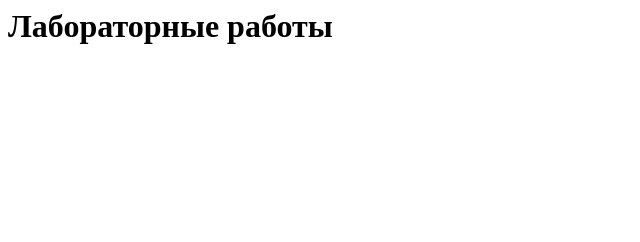
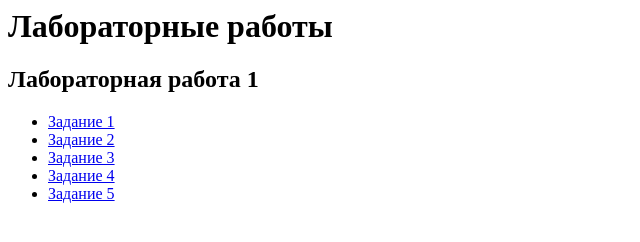
Before and after one commit to svcmacwork/svcmacwork.github.io, a plain HTML site: page index.html in a window 1280 px wide. Shown: the whole page, without its empty margins (0-640 px from the left). Drawn offline with Linux system fonts and the light colour scheme.

Commit message:
Add files via upload

```diff
--- a/index.html
+++ b/index.html
@@ -1 +1,14 @@
 <h1>Лабораторные работы</h1>
+<!DOCTYPE html>
+<html lang="ru">
+<body>
+    <h2>Лабораторная работа 1</h2>
+    <ul>
+        <li><a href="/lab1/lab1_1.html">Задание 1</a></li>
+        <li><a href="/lab1/lab1_2.html">Задание 2</a></li>
+        <li><a href="/lab1/lab1_3.html">Задание 3</a></li>
+        <li><a href="/lab1/lab1_4.html">Задание 4</a></li>
+        <li><a href="/lab1/lab1_5.html">Задание 5</a></li>
+    </ul>
+</body>
+</html>
```
